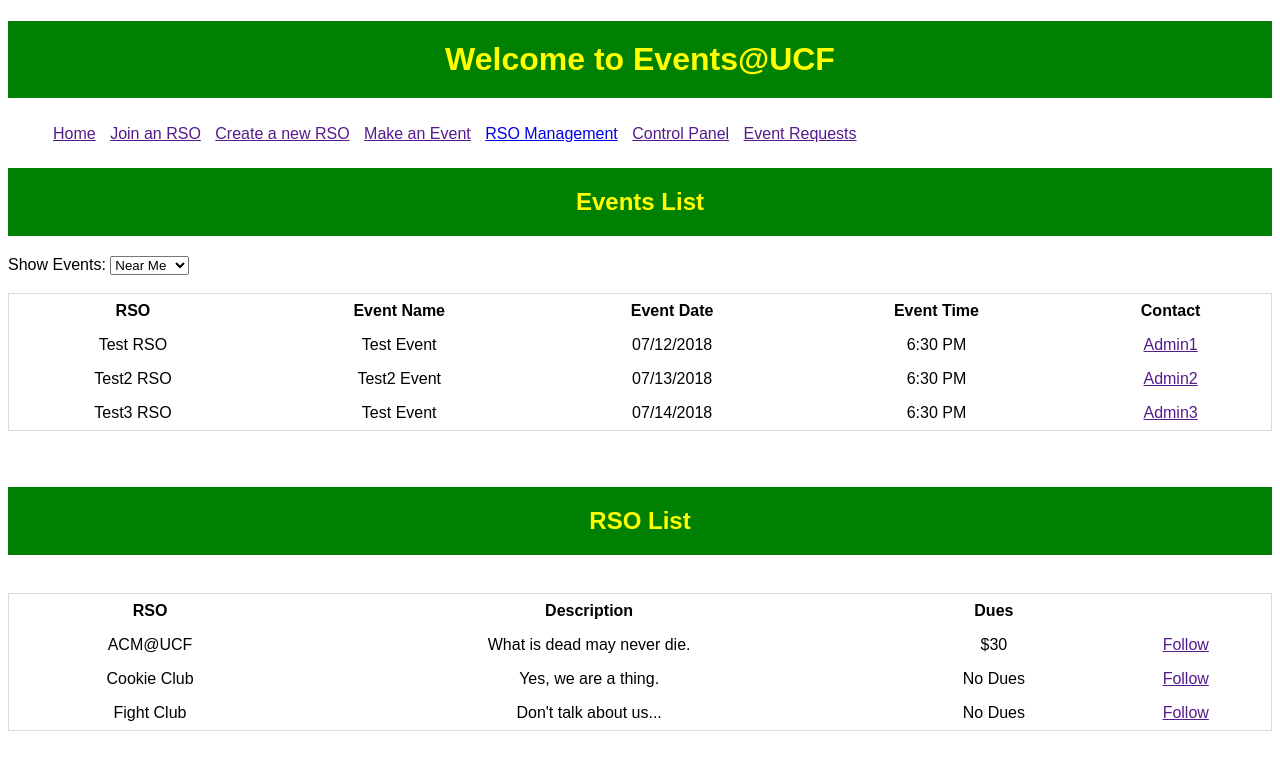
After one commit to CRogers18/COP-4710-Database-Project, a PHP site: page /mainPage.html in a window 1280 px wide. The commit adds this page. Shown: the top 770 px of the page. Run offline with PHP 8.4, Linux system fonts and the light colour scheme.

Commit message:
Main Page
Main page for the website, needs dynamic tables and interactivity via
javascript added

```diff
--- a/main.css
+++ b/main.css
@@ -1,9 +1,10 @@
-header h1
+header h1, h2
 {
 	background: green;
 	color: yellow;
 	font-family: arial;
 	padding: 20px;
+	text-align: center;
 }
 
 body
@@ -32,3 +33,15 @@ body ul li
 	display: inline-block;
 	padding: 5px;
 }
+
+table {
+    border-collapse: collapse;
+    border-spacing: 0;
+    width: 100%;
+    border: 1px solid #ddd;
+}
+
+th, td {
+    text-align: center;
+    padding: 8px;
+}
--- /dev/null
+++ b/mainPage.html
@@ -0,0 +1,119 @@
+<!DOCTYPE html>
+<html>
+
+	<head>
+		<title>Events@UCF</title>
+		<link href="main.css" rel="stylesheet" type="text/css"/>
+	</head>
+
+	<body>
+
+		<header>
+			<h1>Welcome to Events@UCF</h1>
+		</header>
+
+		<!-- Displaying this will require a permission level check, will not display options for users below the requisite level -->
+		<ul>
+			<!-- Visible to all users -->
+			<li><a href="">Home</a></li>
+			<li><a href="">Join an RSO</a></li>
+			<li><a href="">Create a new RSO</a></li>
+			<li><a href="">Make an Event</a></li>
+			<!-- Visible to Admins ONLY -->
+			<li><a href="newEvent.html">RSO Management</a></li>
+			<!-- Visible to Super Admins ONLY -->
+			<li><a href="">Control Panel</a></li>
+			<li><a href="">Event Requests</a></li>
+		</ul>
+
+		<header>
+			<h2>Events List</h2>
+		</header>
+
+		Show Events:
+		<select>
+			<option value="0">Near Me</option>
+			<option value="1">UCF</option>
+			<option value="2">FSU</option>
+			<option value="3">FIU</option>
+			<option value="4">Following</option>
+		</select><br><br>
+
+		<!-- Table will be dynamically filled via events list from the database and then filtered based on index selected from the user drop-down menu, default option will be set to 'near me' -->
+		<div style="overflow-x:auto;">
+			<table>
+				<tr>
+					<th>RSO</th>
+					<th>Event Name</th>
+					<th>Event Date</th>
+					<th>Event Time</th>
+					<th>Contact</th>
+				</tr>
+
+				<tr>
+					<td>Test RSO</td>
+					<td>Test Event</td>
+					<td>07/12/2018</td>
+					<td>6:30 PM</td>
+					<td><a href="">Admin1</a></td>
+				</tr>
+
+				<tr>
+					<td>Test2 RSO</td>
+					<td>Test2 Event</td>
+					<td>07/13/2018</td>
+					<td>6:30 PM</td>
+					<td><a href="">Admin2</a></td>
+				</tr>
+
+				<tr>
+					<td>Test3 RSO</td>
+					<td>Test Event</td>
+					<td>07/14/2018</td>
+					<td>6:30 PM</td>
+					<td><a href="">Admin3</a></td>
+				</tr>
+
+			</table>
+		</div><br><br>
+
+		<header>
+			<h2>RSO List</h2><br>
+		</header>
+
+		<div style="overflow-x:auto;">
+			<table>
+				<tr>
+					<th>RSO</th>
+					<th>Description</th>
+					<th>Dues</th>
+					<th></th>
+				</tr>
+
+				<tr>
+					<td>ACM@UCF</td>
+					<td>What is dead may never die.</td>
+					<td>$30</td>
+					<td><a href="">Follow</a></td>
+				</tr>
+
+				<tr>
+					<td>Cookie Club</td>
+					<td>Yes, we are a thing.</td>
+					<td>No Dues</td>
+					<td><a href="">Follow</a></td>
+				</tr>
+
+				<tr>
+					<td>Fight Club</td>
+					<td>Don't talk about us...</td>
+					<td>No Dues</td>
+					<td><a href="">Follow</a></td>
+				</tr>
+
+			</table>
+		</div>
+
+	</body>
+
+</html>
```
